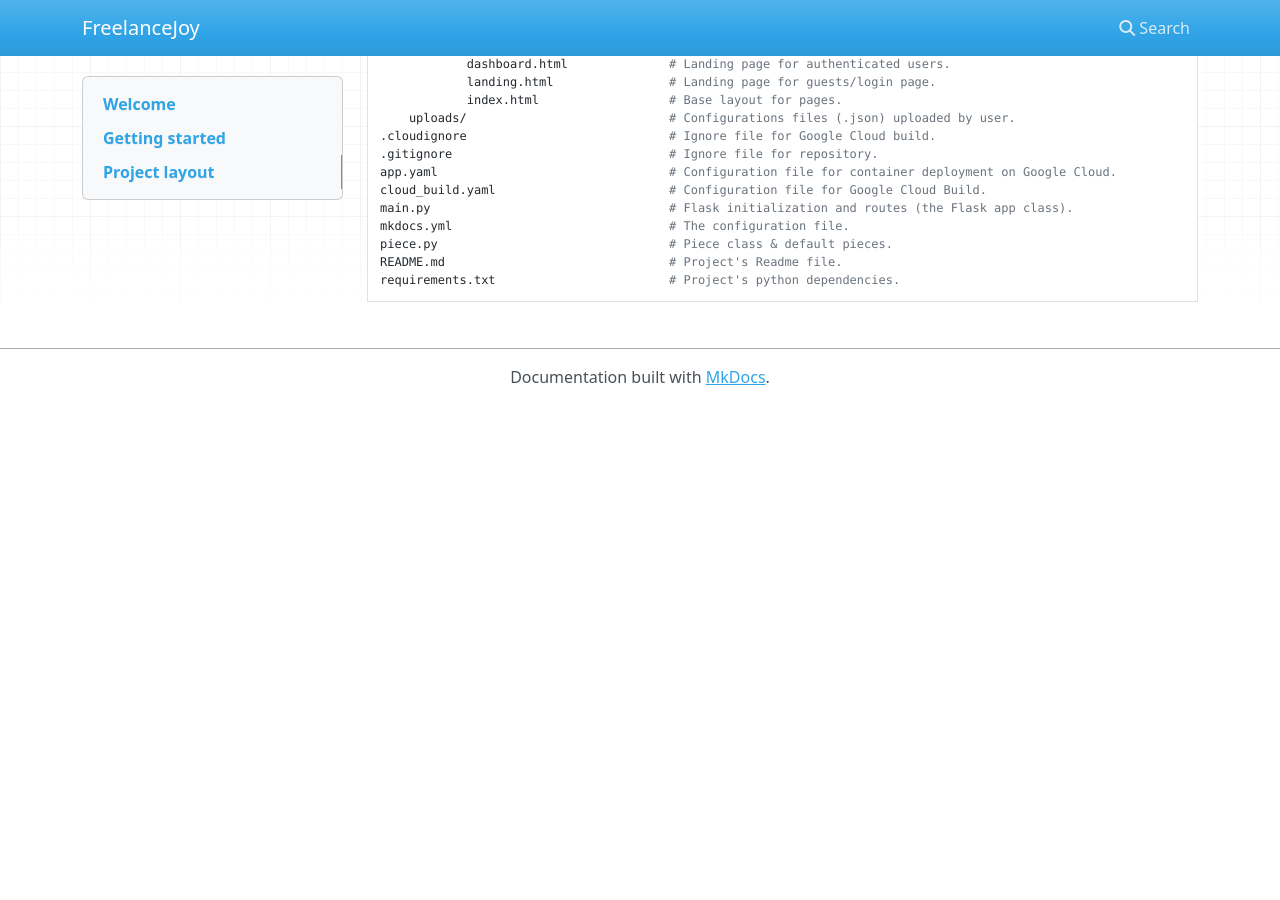
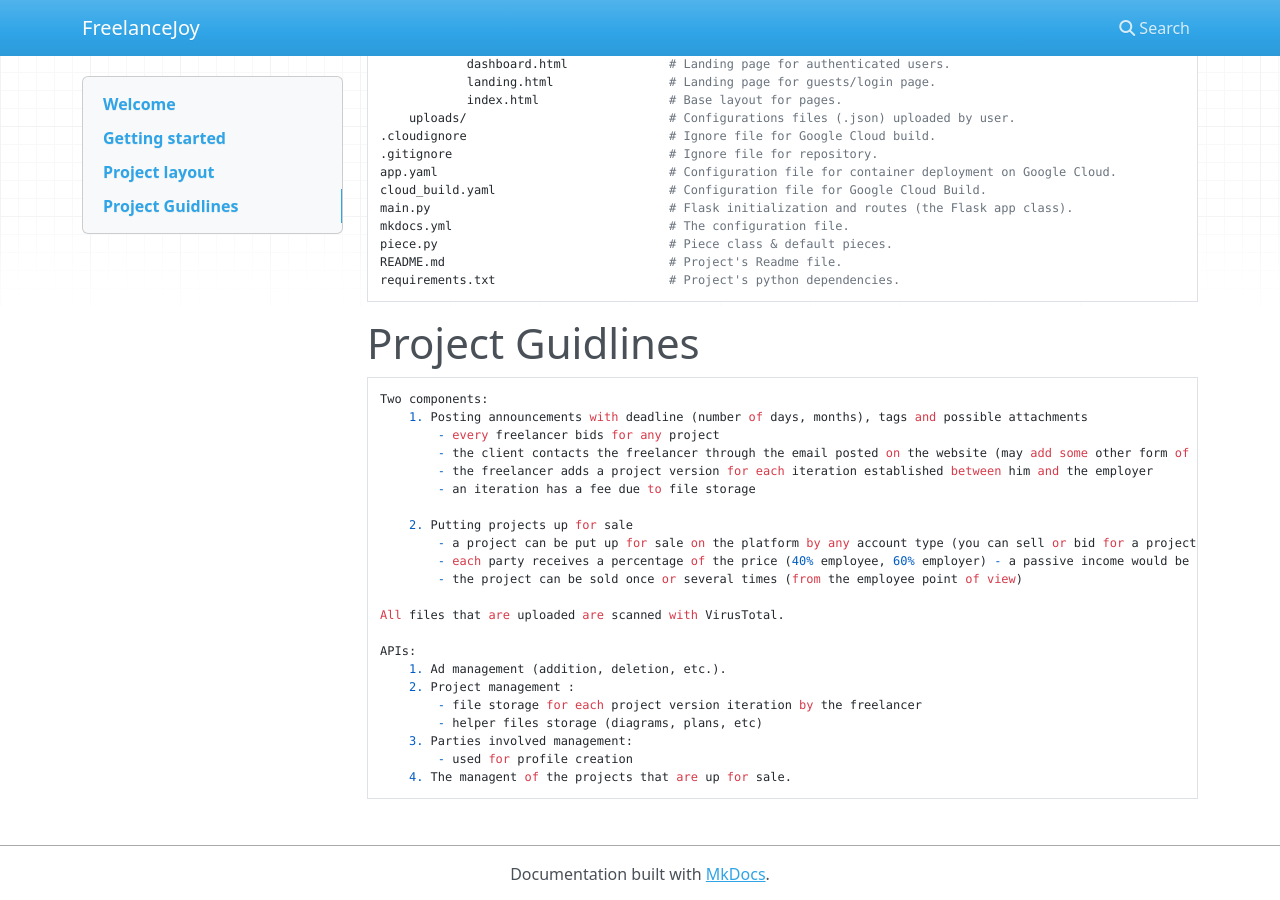
Before and after one commit to gheorghitamutu/FreelanceJoy, an MkDocs documentation site: the page built from docs/index.md, in a window 1280 px wide and 900 px high, scrolled down 565 px. Built offline with MkDocs 1.6.1, drawn with Linux system fonts in a browser that asks for light colours; nearby versions of some CDN libraries; before the commit the page ends 970 px from its top, so only the background shows below that; some of the changed text lies outside the part shown.

Commit message:
+ added mkdocs guidlines
Signed-off-by: Gheorghita Mutu <gmutu@bitdefender.com>

```diff
--- a/docs/index.md
+++ b/docs/index.md
@@ -32,3 +32,27 @@ Clone the project's repository and create a virtual python environment with all
     piece.py                                # Piece class & default pieces.
     README.md                               # Project's Readme file.
     requirements.txt                        # Project's python dependencies.
+
+# Project Guidlines
+    Two components:
+    	1. Posting announcements with deadline (number of days, months), tags and possible attachments
+    		- every freelancer bids for any project
+    		- the client contacts the freelancer through the email posted on the website (may add some other form of contact)
+    		- the freelancer adds a project version for each iteration established between him and the employer
+    		- an iteration has a fee due to file storage
+
+    	2. Putting projects up for sale
+    		- a project can be put up for sale on the platform by any account type (you can sell or bid for a project)
+    		- each party receives a percentage of the price (40% employee, 60% employer) - a passive income would be generated
+    		- the project can be sold once or several times (from the employee point of view)
+
+    All files that are uploaded are scanned with VirusTotal.
+
+    APIs:
+    	1. Ad management (addition, deletion, etc.).
+    	2. Project management :
+    	    - file storage for each project version iteration by the freelancer
+    		- helper files storage (diagrams, plans, etc)
+    	3. Parties involved management:
+    		- used for profile creation
+    	4. The managent of the projects that are up for sale.
```
Also changed, not shown: other parts of docs/index.md (+1 -1 lines).
